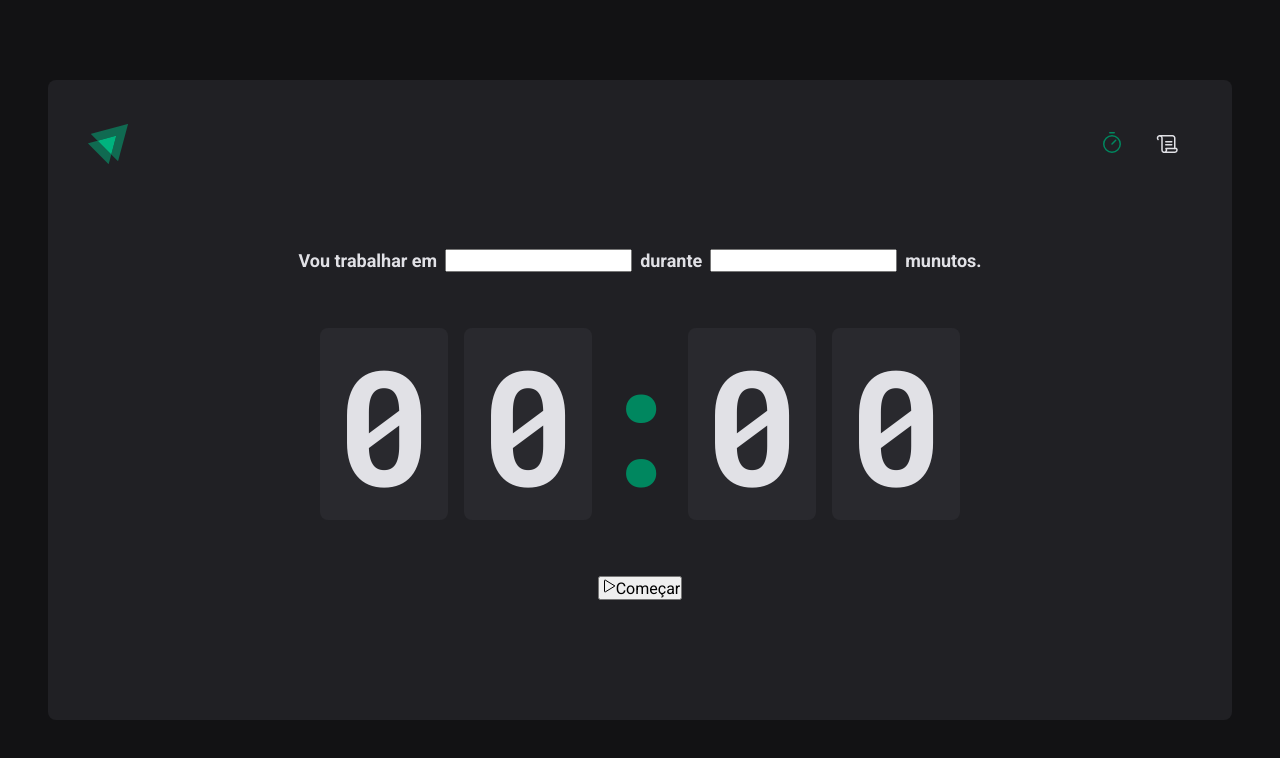
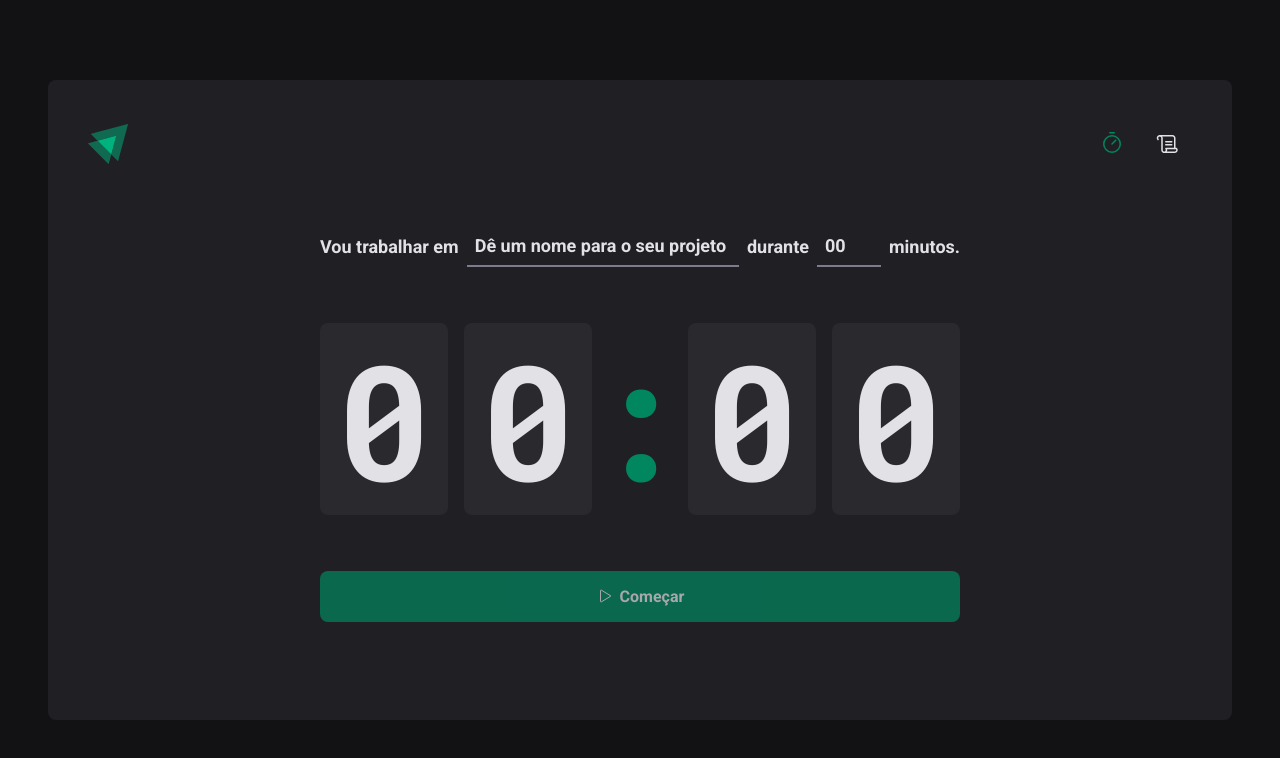
Before and after one commit to pedrocmoreira/igniteTimer, a React (Vite) app: page / in a window 1280 px wide. Shown: the top 758 px of the page. Built offline with nearby package versions, Linux system fonts and the light colour scheme.

Commit message:
Finalizando home

```diff
--- a/src/pages/Home/index.tsx
+++ b/src/pages/Home/index.tsx
@@ -3,7 +3,10 @@
   CountDownContainer,
   FormContainer,
   HomeContainer,
+  MinutesAmountInput,
   Separator,
+  StartCountDownButton,
+  TaskInput,
 } from './styles'
 
 export function Home() {
@@ -12,12 +15,16 @@
       <form action="">
         <FormContainer>
           <label htmlFor="">Vou trabalhar em</label>
-          <input id="task" />
+          <TaskInput id="task" placeholder="Dê um nome para o seu projeto" />
 
           <label htmlFor="">durante</label>
-          <input type="number" id="minutesAmount" />
+          <MinutesAmountInput
+            type="number"
+            id="minutesAmount"
+            placeholder="00"
+          />
 
-          <span>munutos.</span>
+          <span>minutos.</span>
         </FormContainer>
 
         <CountDownContainer>
@@ -28,10 +35,10 @@
           <span>0</span>
         </CountDownContainer>
 
-        <button type="submit">
+        <StartCountDownButton disabled type="submit">
           <Play />
           Começar
-        </button>
+        </StartCountDownButton>
       </form>
     </HomeContainer>
   )
--- a/src/pages/Home/styles.ts
+++ b/src/pages/Home/styles.ts
@@ -27,6 +27,32 @@
   font-weight: bold;
   flex-wrap: wrap;
 `
+const BaseInput = styled.input`
+  background: transparent;
+  height: 2.5rem;
+  border: 0;
+  border-bottom: 2px solid ${({ theme }) => theme['gray-500']};
+  font-weight: bold;
+  font-size: 1.125rem;
+  padding: 0 0.5rem;
+  color: ${({ theme }) => theme['gray-100']};
+
+  &:focus {
+    box-shadow: none;
+    border-color: ${({ theme }) => theme['green-500']};
+  }
+
+  &::placeholder {
+    color: ${({ theme }) => theme['gray-100']};
+  }
+`
+
+export const TaskInput = styled(BaseInput)`
+  flex: 1;
+`
+export const MinutesAmountInput = styled(BaseInput)`
+  width: 4rem;
+`
 
 export const CountDownContainer = styled.div`
   font-family: 'Roboto Mono', monospace;
@@ -52,3 +78,30 @@
   display: flex;
   justify-content: center;
 `
+export const StartCountDownButton = styled.button`
+  width: 100%;
+  border: 0;
+  padding: 1rem;
+  border-radius: 8px;
+
+  display: flex;
+  align-items: center;
+  justify-content: center;
+
+  gap: 00.5rem;
+  font-weight: bold;
+
+  cursor: pointer;
+
+  background: ${({ theme }) => theme['green-500']};
+  color: ${({ theme }) => theme['gray-100']};
+
+  &:disabled {
+    opacity: 0.7;
+    cursor: not-allowed;
+  }
+
+  &:not(:disabled):hover {
+    background: ${({ theme }) => theme['green-700']};
+  }
+`
```
